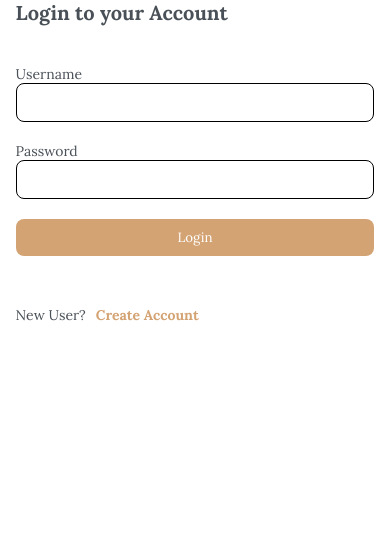
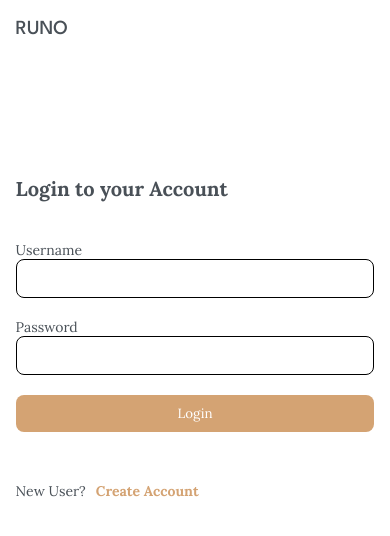
Before and after one commit to upgraded57/runo, a React (Vite) app: page /auth in a window 390 px wide. Shown: the top 536 px of the page. Built offline with nearby package versions, Linux system fonts and the light colour scheme; no server answers.

Commit message:
Fixed auth scrreen mobile overflow

```diff
--- a/src/pages/auth/Auth.jsx
+++ b/src/pages/auth/Auth.jsx
@@ -17,6 +17,7 @@ export default function Auth() {
     <Navigate to="/user" />
   ) : (
     <div className="auth">
+      <div className="logo">RUNO</div>
       <div className="auth_left">
         <AuthPage setAuthState={setAuthState} />
       </div>
--- a/src/pages/auth/auth.css
+++ b/src/pages/auth/auth.css
@@ -7,6 +7,13 @@
   gap: 20px;
 }
 
+.logo {
+  position: absolute;
+  top: 20px;
+  left: min(4vw, 30px);
+  font-family: "League Spartan", sans-serif;
+  font-size: 20px;
+}
 .auth_left,
 .auth_right {
   flex-basis: 50%;
@@ -84,6 +91,13 @@ form button {
     width: 100%;
     display: block;
   }
+  .auth_left {
+    height: 100vh;
+  }
+
+  .auth_screen {
+    margin-top: -20vh;
+  }
   .auth_right {
     display: none;
   }
--- a/src/pages/user/User.jsx
+++ b/src/pages/user/User.jsx
@@ -61,11 +61,15 @@ export default function User() {
                   <img src={news.photo || breakingImg} alt="Article Image" />
                 </div>
                 <div className="article_details">
-                  <h3 className="h-100">{news.title}</h3>
+                  <h3 className="h-100">
+                    {news.title.length < 50
+                      ? news.title
+                      : news.title.slice(0, 50) + "..."}
+                  </h3>
                   <p>
-                    {news.desc.length < 200
+                    {news.desc.length < 100
                       ? news.desc
-                      : news.desc.slice(0, 200) + "..."}
+                      : news.desc.slice(0, 100) + "..."}
                   </p>
                 </div>
               </div>
--- a/src/pages/user/user.css
+++ b/src/pages/user/user.css
@@ -59,19 +59,19 @@
   box-shadow: 0 0 5px 0px rgba(0, 0, 0, 0.1);
   -webkit-box-shadow: 0 0 5px 0px rgba(0, 0, 0, 0.1);
   -moz-box-shadow: 0 0 5px 0px rgba(0, 0, 0, 0.1);
+  overflow: hidden;
 }
 
 .user_article_left {
   display: flex;
   align-items: center;
+  justify-content: flex-start;
   gap: 20px;
 }
 
 .user_article_left .image {
   min-width: 100px;
-  min-height: 100px;
-  max-width: 100px;
-  max-height: 100px;
+  width: 100px;
   border-radius: 10px;
   aspect-ratio: 1/1;
   overflow: hidden;
@@ -104,3 +104,18 @@
   background: red;
   color: white;
 }
+
+@media screen and (max-width: 768px) {
+  .user_article {
+    flex-direction: column;
+    align-items: flex-start;
+  }
+
+  .user_article_left {
+    align-items: flex-start;
+  }
+
+  .user_article_right {
+    margin-left: auto;
+  }
+}
```
